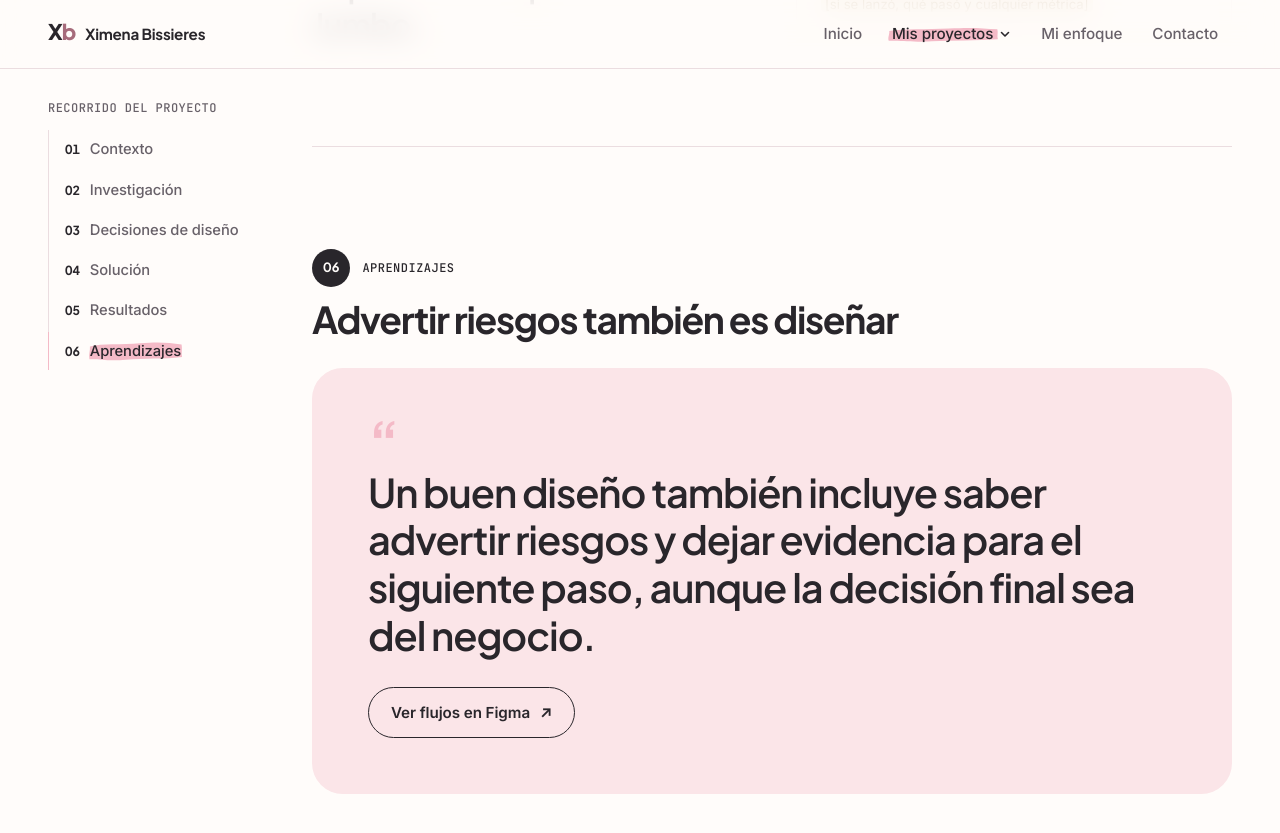
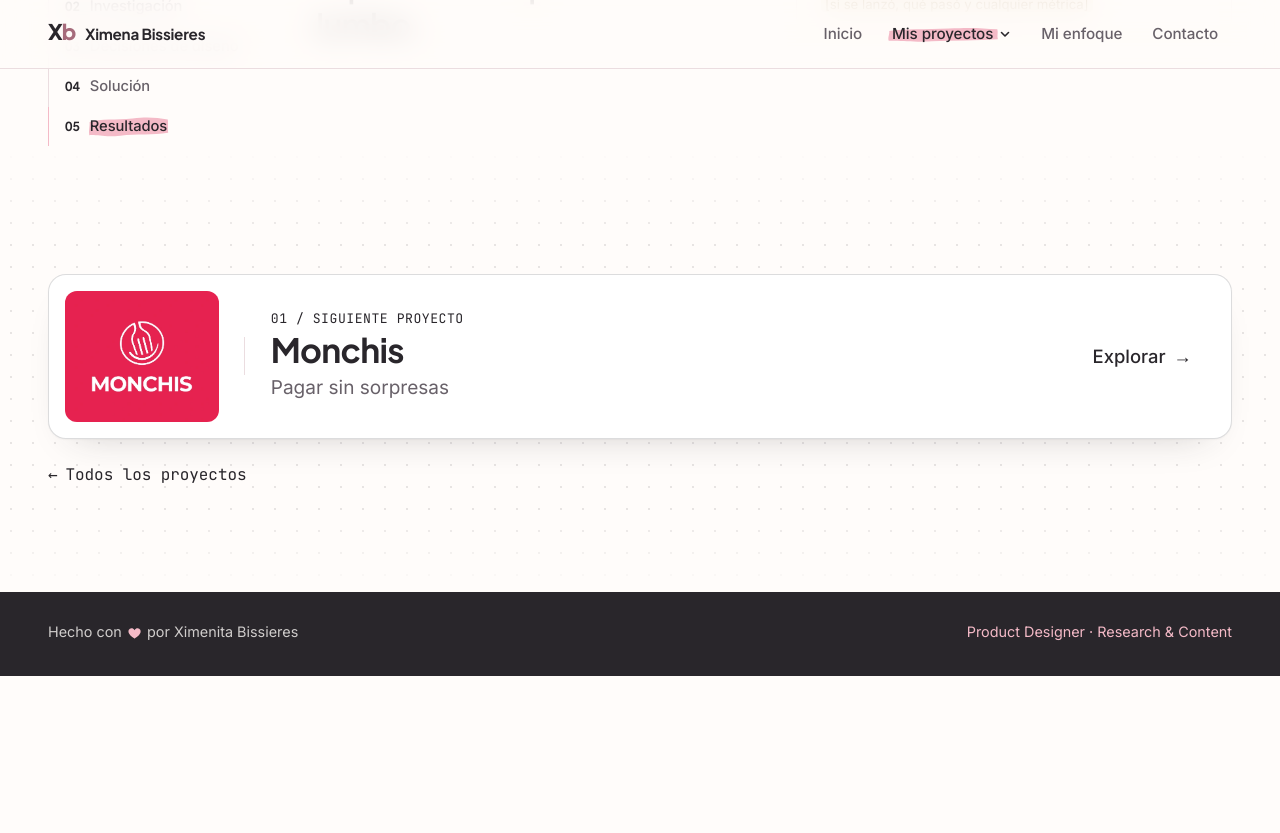
Before and after one commit to ximebissieres/Ximebissieres.github.io, a Jekyll site: the page built from proyectos/santa-isabel.html, in a window 1280 px wide and 900 px high, scrolled down 8294 px. Shown: the top 833 px of the window. Built offline with Jekyll 4.4.1, drawn with Linux system fonts in a browser that asks for light colours; after the commit the page ends 8970 px from its top, so only the background shows below that.

Commit message:
Santa Isabel: se quita la sección Aprendizajes
Co-Authored-By: Claude Opus 5.5 <noreply@anthropic.com>
Claude-Session: https://claude.ai/code/session_01DJ4kQgEHjb3PtnpPBBuZ5X

```diff
--- a/proyectos/santa-isabel.html
+++ b/proyectos/santa-isabel.html
@@ -101,13 +101,5 @@ summary: La app de Santa Isabel era idéntica a la de Jumbo. La rediseñamos des
         <div class="card outline"><p class="eyebrow">El riesgo que advertí</p><p class="ink">El diseño respondía a otro perfil socioeconómico y podía no rendir igual. Dejé documentados los supuestos del research para medirlos después.</p><p><mark class="tbd">[si se lanzó, qué pasó y cualquier métrica]</mark></p></div>
       </div>
     </section>
-
-    <section class="chapter" id="aprendizajes" data-title="Aprendizajes">
-      <header class="chapter-head"><p class="eyebrow">Aprendizajes</p><h2 class="chapter-title">Advertir riesgos también es diseñar</h2></header>
-      <div class="learning">
-        <p class="big-quote">Un buen diseño también incluye saber advertir riesgos y dejar evidencia para el siguiente paso, <em>aunque la decisión final sea del negocio.</em></p>
-        <p><a class="btn" href="https://www.figma.com/design/w3Qxo57bO3QPu0783aTZVu/Evolutivo-Sisa-App-Light-mode?node-id=3955-169895&amp;p=f&amp;t=sxoRYoHzA2xwNb6d-0" target="_blank" rel="noopener">Ver flujos en Figma <span class="arr" aria-hidden="true">↗</span></a></p>
-      </div>
-    </section>
   </div>
 </div>
```
